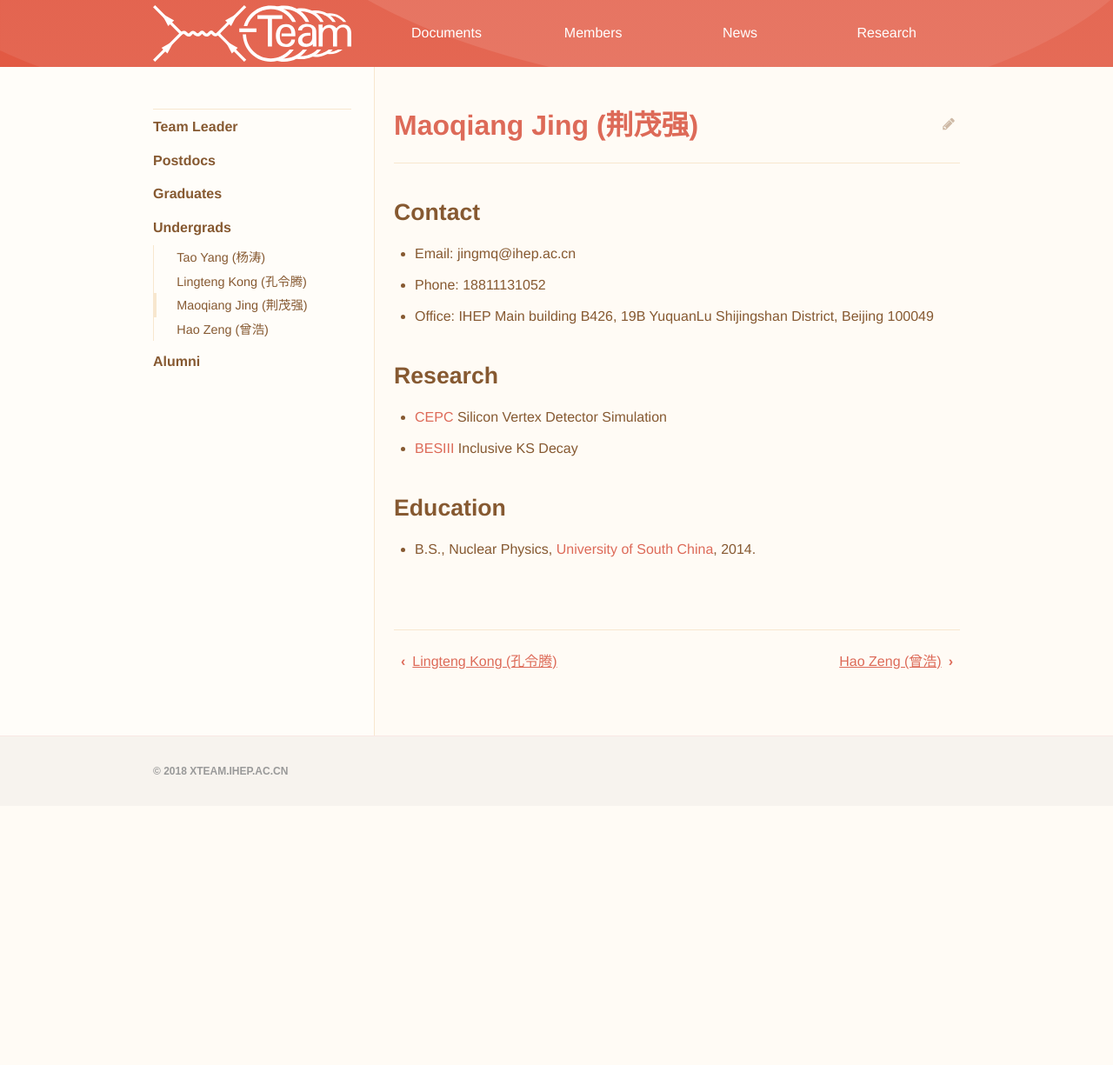
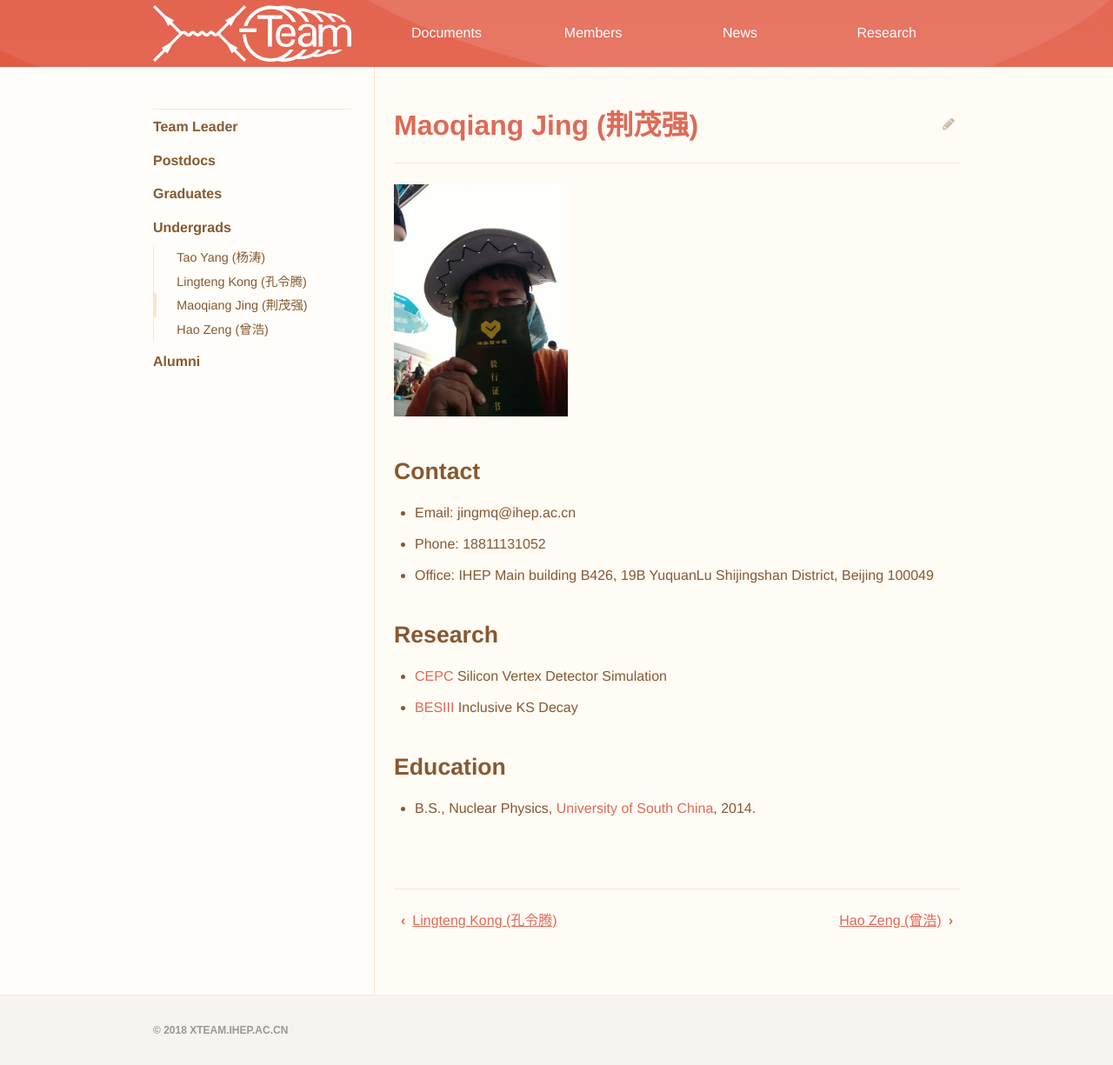
Before and after one commit to dt-np/xteam, a Jekyll site: the page built from _members/Maoqiang_Jing.md, in a window 1280 px wide. Shown: the whole page at 87% size. Built offline with Jekyll 4.4.1, drawn with Linux system fonts in a browser that asks for light colours; before the commit the page ends 927 px from its top, so only the background shows below that.

Commit message:
Upload my picture

```diff
--- a/_members/Maoqiang_Jing.md
+++ b/_members/Maoqiang_Jing.md
@@ -1,6 +1,8 @@
 ---
 title: Maoqiang Jing (荆茂强)
 ---
+
+<img src="/images/jingmaoqiang.jpg" width="200"/>
 
 ## Contact
 - Email: jingmq@ihep.ac.cn
```
